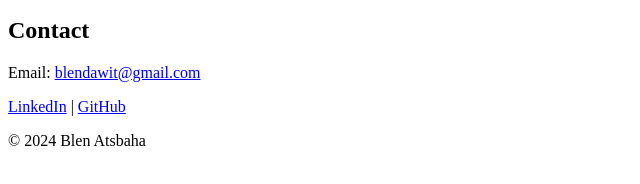
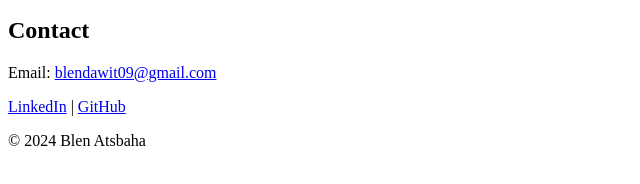
Before and after one commit to blendawit09-eng/My_First_Portfolio, a plain HTML site: page portfolio/index.html in a window 1280 px wide. Shown: the part 518-702 px from the top of the page, 0-640 px from the left. Drawn offline with Linux system fonts and the light colour scheme.

Commit message:
update links and contact information

```diff
--- a/portfolio/index.html
+++ b/portfolio/index.html
@@ -41,7 +41,7 @@
 
 <section id="contact">
     <h2>Contact</h2>
-    <p>Email: <a href="mailto:blendawit09@gmail.com">blendawit@gmail.com</a></p>
+    <p>Email: <a href="mailto:blendawit09@gmail.com">blendawit09@gmail.com</a></p>
     <p>
         <a href="https://www.linkedin.com" target="_blank">LinkedIn</a> |
         <a href="https://github.com" target="_blank">GitHub</a>
```
